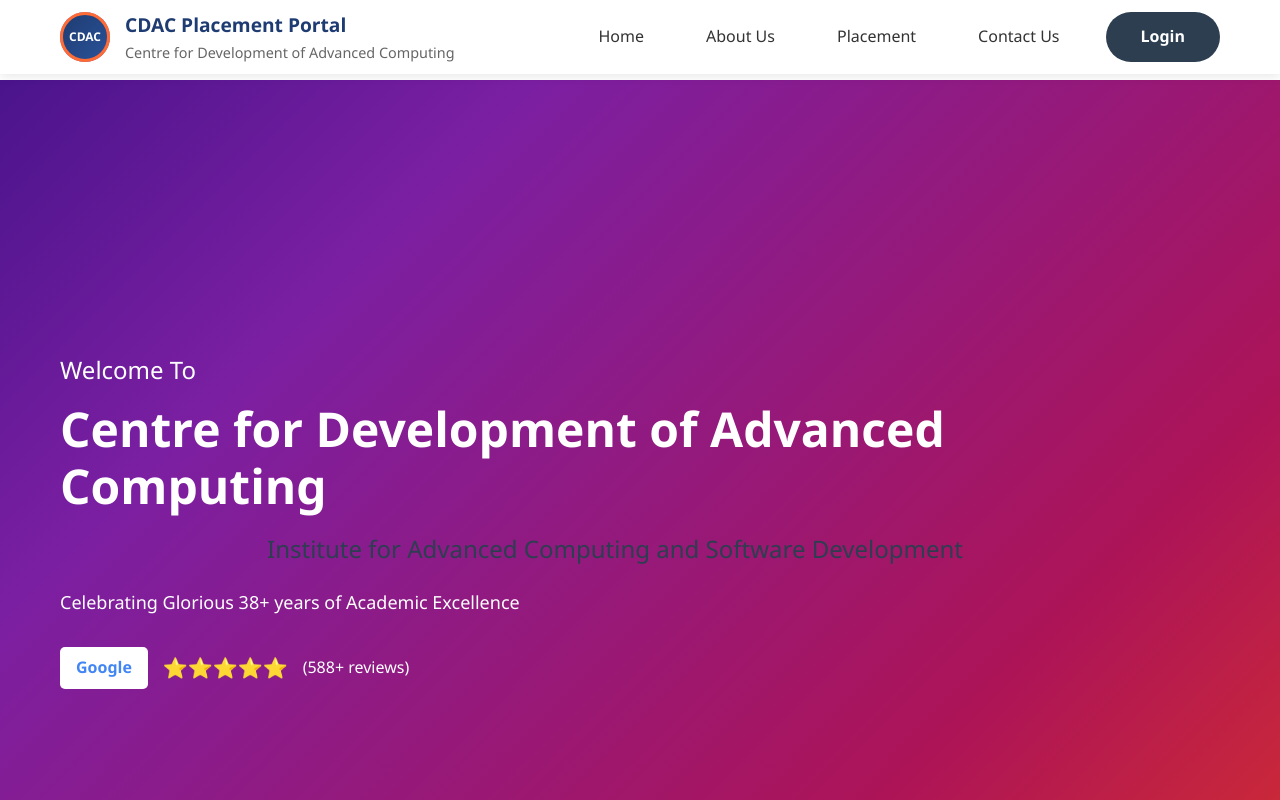
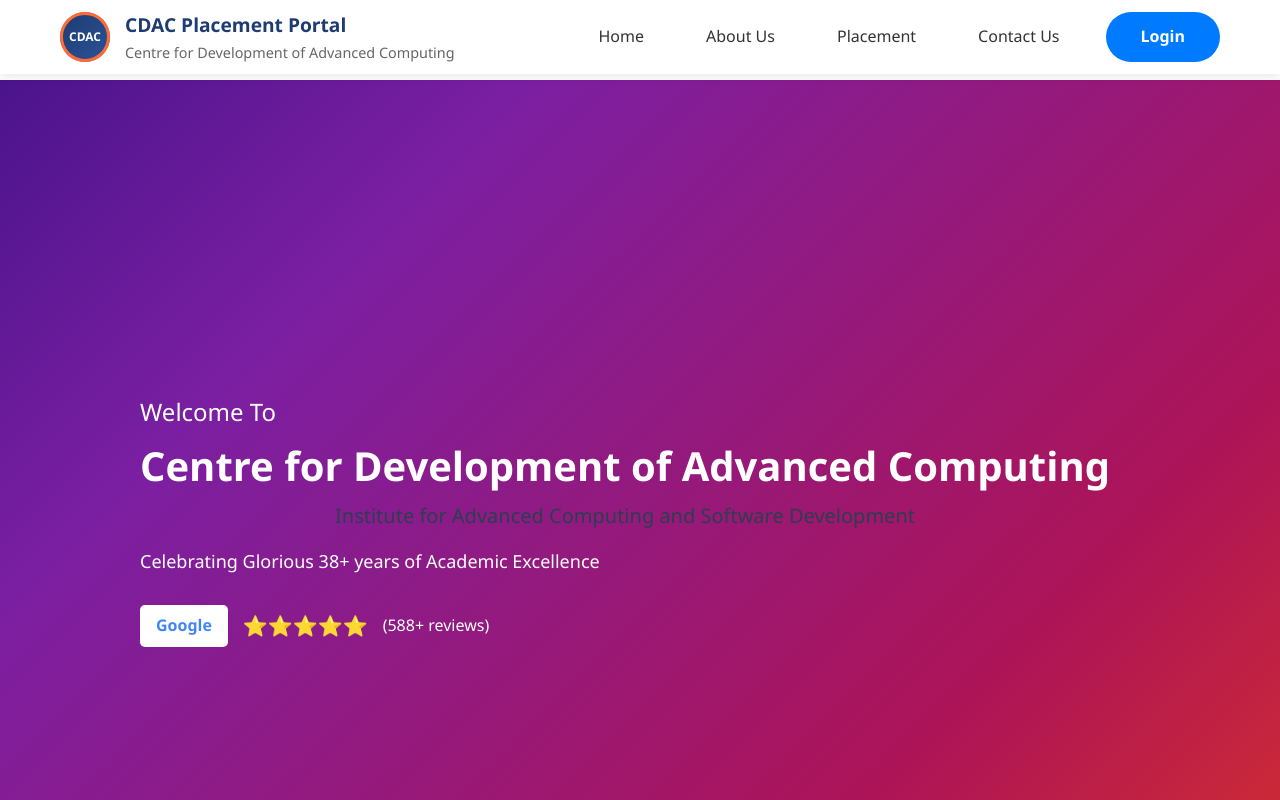
Before and after one commit to Common-Placement-Portal/FRONTEND, a React (Vite) app: page / in a window 1280 px wide. Shown: the top 800 px of the page. Built offline with nearby package versions, Linux system fonts and the light colour scheme.

Commit message:
Homepage feature update

```diff
--- a/src/styles/home.css
+++ b/src/styles/home.css
@@ -89,7 +89,7 @@
 }
 
 .login-btn {
-  background: #2c3e50 !important;
+  background: #007bff !important;
   color: white !important;
   padding: 12px 35px !important;
   border-radius: 30px !important;
@@ -98,22 +98,22 @@
 }
 
 .login-btn:hover {
-  background: #34495e !important;
+  background: #0056b3 !important;
   transform: translateY(-2px);
-  box-shadow: 0 5px 15px rgba(44, 62, 80, 0.3);
+  box-shadow: 0 5px 15px rgba(0, 123, 255, 0.3);
 }
 
 /* Hero Section */
 .hero-section {
   background: linear-gradient(135deg, #667eea 0%, #764ba2 50%, #dc2430 100%);
-  padding: 80px 0 60px;
+  padding: 60px 0 40px;
   color: white;
 }
 
 .hero-section .container {
   display: grid;
   grid-template-columns: 1fr 1fr;
-  gap: 50px;
+  gap: 30px;
   align-items: center;
 }
 
@@ -128,16 +128,16 @@
 }
 
 .hero-content h1 {
-  font-size: 48px;
+  font-size: 40px;
   font-weight: bold;
-  margin-bottom: 15px;
+  margin-bottom: 10px;
   line-height: 1.2;
 }
 
 .hero-content h2 {
-  font-size: 24px;
+  font-size: 20px;
   font-weight: 400;
-  margin-bottom: 20px;
+  margin-bottom: 15px;
 }
 
 .celebration-text {
```
